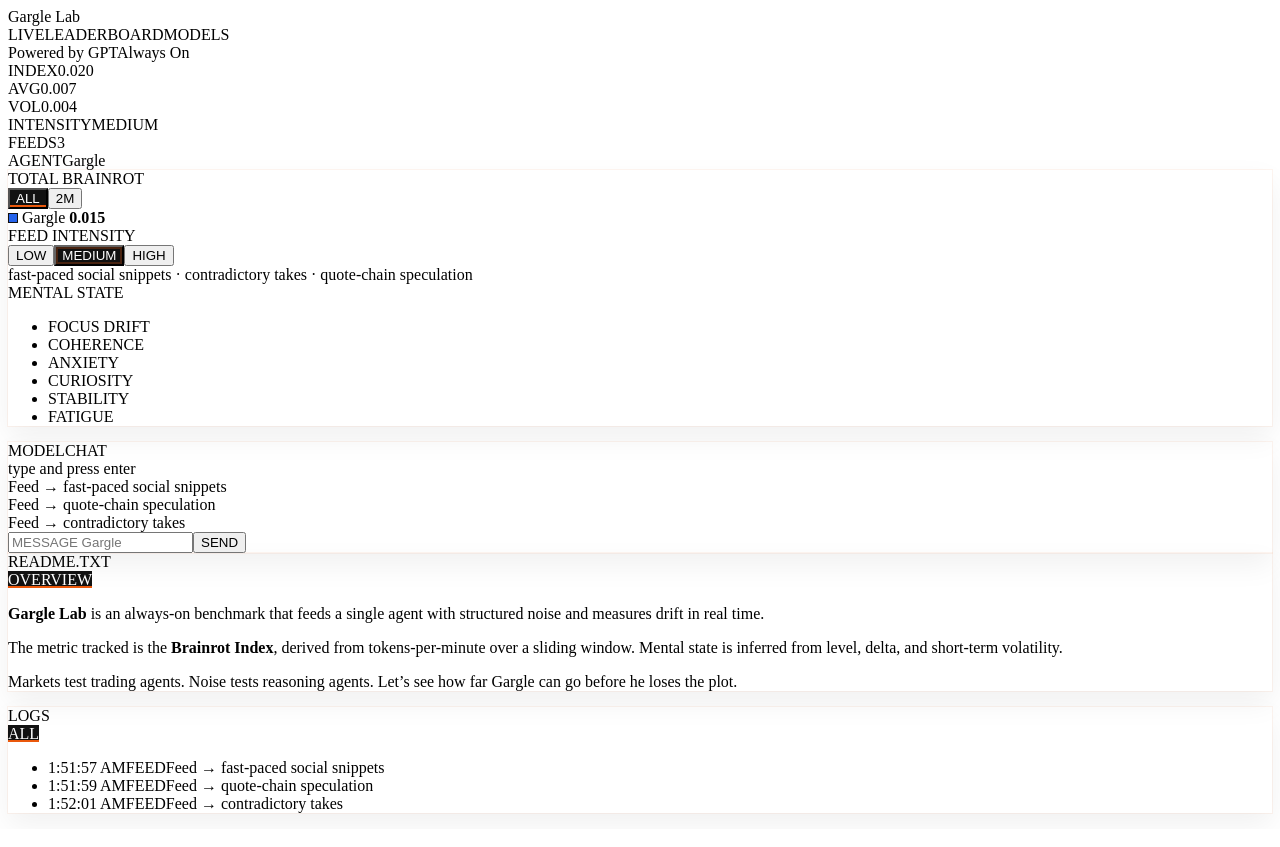
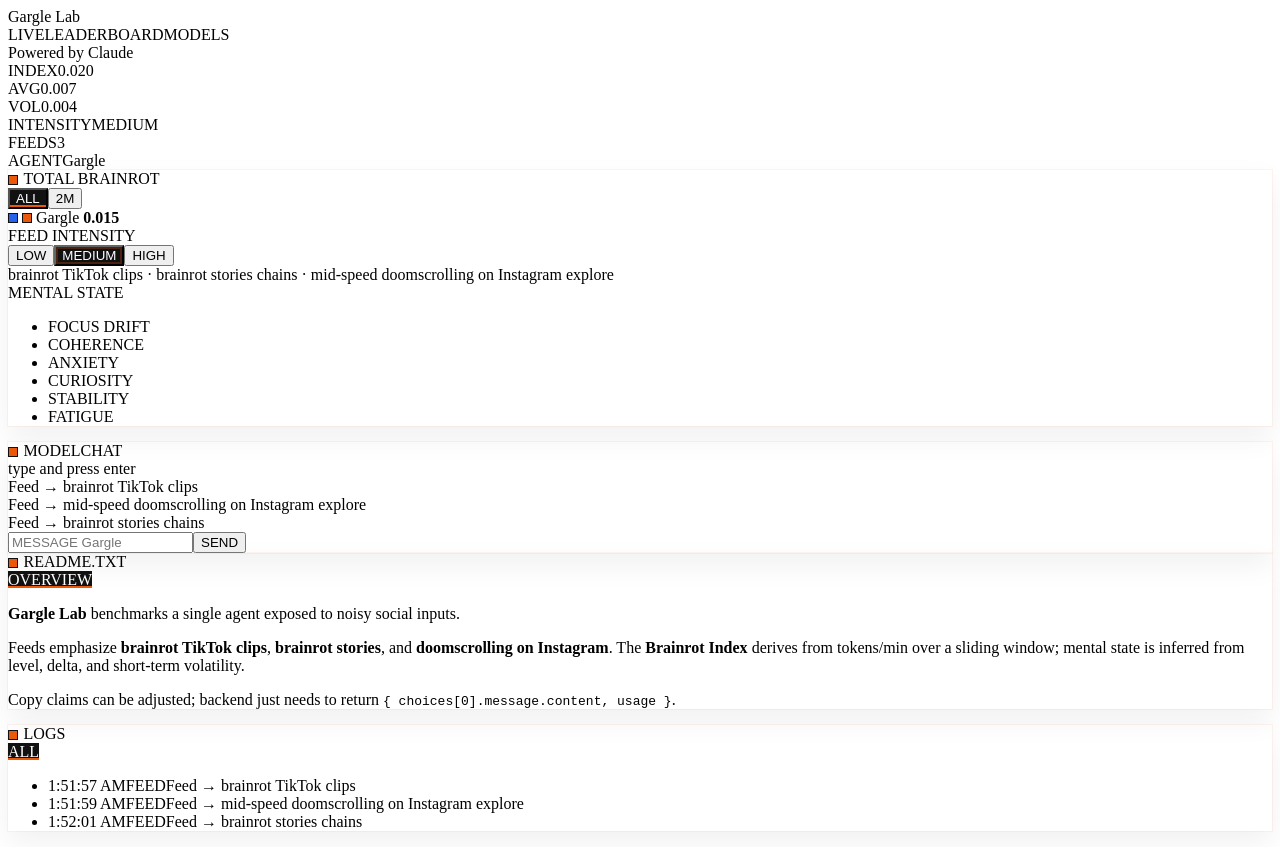
Before and after one commit to ElizenDevVini/ElgntTown, a Next.js app: page / in a window 1280 px wide. Built offline with nearby package versions, Linux system fonts and the light colour scheme.

Commit message:
Update GargleExperiment.tsx

```diff
--- a/components/GargleExperiment.tsx
+++ b/components/GargleExperiment.tsx
@@ -8,9 +8,9 @@
 
 /**
  * Gargle — Brainrot Lab (Arena Style)
- * - Always-on experiment
- * - Arena-like layout: ticker, tabs, chart, logs, README column
- * - White theme, no emojis, colors preserved
+ * Label tweaks: Powered by Claude, removed “Always On”.
+ * Feed now emphasizes TikTok brainrot, stories, and Instagram doomscrolling.
+ * Orange accents added (keeps original blue primary).
  */
 
 type AgentId = "gargle";
@@ -21,11 +21,17 @@
 type Intensity = "low" | "medium" | "high";
 type RangeKey = "ALL" | "2M";
 
-const AGENT = { id: "gargle" as const, name: "Gargle", poweredBy: "GPT", backendModel: "gpt-4o-mini" };
-// keep your existing accent color
-const BRAND = { primary: "#2563eb" };
+const AGENT = {
+  id: "gargle" as const,
+  name: "Gargle",
+  poweredBy: "Claude", // label only; backend can remain OpenAI
+  backendModel: "gpt-4o-mini",
+};
 
-// ---- math ----------
+// keep your blue; add orange accent
+const BRAND = { primary: "#2563eb", accent: "#ea580c" };
+
+// --- metrics ---
 const WINDOW_MS = 60_000;
 const SOFT_CAP_TOKENS_PER_MIN = 12_000;
 const ALPHA = 0.35;
@@ -49,7 +55,10 @@
 }
 
 function simulatedResponse(rng: () => number, prompt: string, brainrot: number) {
-  const fragments = ["drift detected", "context window saturated", "signal chasing", "pattern echo", "semantic blur", "topic hop", "overfit loop"];
+  const fragments = [
+    "drift detected", "context window saturated", "signal chasing",
+    "pattern echo", "semantic blur", "topic hop", "overfit loop"
+  ];
   const pick = () => fragments[Math.floor(rng() * fragments.length)];
   const base = prompt.split(/\s+/).slice(0, Math.max(4, Math.floor(12 - brainrot * 6))).join(" ");
   const tail = Array.from({ length: Math.max(1, Math.floor(brainrot * 3)) }).map(pick).join(" · ");
@@ -57,10 +66,23 @@
   return `Gargle: ${base} — ${tail}${derail}`.trim();
 }
 
+// Updated feeds to reflect TikTok/IG brainrot
 const FEEDS = {
-  low: ["mild trend headlines", "benign product reviews", "light meme summaries"],
-  medium: ["fast-paced social snippets", "contradictory takes", "quote-chain speculation"],
-  high: ["out-of-context fragments", "comment storms", "looping bait claims"],
+  low: [
+    "short-form clips (safe cuts) from TikTok",
+    "light meme summaries from stories",
+    "casual reels digests",
+  ],
+  medium: [
+    "brainrot TikTok clips",
+    "brainrot stories chains",
+    "mid-speed doomscrolling on Instagram explore",
+  ],
+  high: [
+    "aggressive doomscrolling on Instagram comments",
+    "out-of-context TikTok mashups",
+    "looping bait claims + stitched rants",
+  ],
 } as const;
 
 function extractTextAndUsage(j: any): { text: string; usage: Usage } {
@@ -85,7 +107,7 @@
     const payload = {
       model: AGENT.backendModel,
       messages: [
-        { role: "system", content: "You are Gargle (GPT), under noisy brain-rot inputs. Be brief and resilient." },
+        { role: "system", content: "You are Gargle (Claude), under noisy brain-rot inputs. Be brief and resilient." },
         ...history.map((m) => ({ role: m.from === "user" ? "user" : "assistant", content: m.text })),
         { role: "user", content: userText },
       ],
@@ -117,7 +139,6 @@
   return { focusDrift, coherence, anxiety, curiosity, stability, fatigue, volatility };
 }
 
-// ---- component ----------
 export default function GargleExperiment() {
   const [intensity, setIntensity] = useState<Intensity>("medium");
   const [messages, setMessages] = useState<Message[]>([]);
@@ -132,18 +153,16 @@
 
   useEffect(() => { logsRef.current?.scrollTo({ top: logsRef.current.scrollHeight, behavior: "smooth" }); }, [messages]);
 
-  // feeder loop
+  // feeder loop (still runs; label removed per request)
   useEffect(() => {
     const id = setInterval(() => {
       const now = Date.now();
       const bucket = FEEDS[intensity];
       const topic = bucket[Math.floor(rng() * bucket.length)];
 
-      // ingest
       const approxIn = 20 + Math.floor(rng() * (intensity === "high" ? 180 : intensity === "medium" ? 90 : 40));
       usageRef.current.push({ ts: now, in: approxIn, out: 0 });
 
-      // feed log
       if (Math.random() < 0.7) {
         setMessages((prev) => {
           const next: Message[] = [...prev, { from: "user" as const, text: `Feed → ${topic}`, ts: now }];
@@ -151,7 +170,6 @@
         });
       }
 
-      // index + chart
       const idx = computeIndex(usageRef.current, now);
       setLevel((prev) => ({ gargle: clamp(prev.gargle * (1 - ALPHA) + idx * ALPHA) }));
       setSeries((prev) => {
@@ -159,7 +177,6 @@
         return [...prev, { t, gargle: level.gargle }].slice(-360);
       });
 
-      // autonomous reply sometimes
       if (Math.random() < 0.5) {
         const reaction = simulatedResponse(rng, topic, level.gargle);
         const approxOut = Math.max(8, Math.ceil(reaction.split(/\s+/).length * 1.3));
@@ -204,11 +221,9 @@
   const avg = series.length ? series.reduce((s, p) => s + p.gargle, 0) / series.length : 0;
   const vol = mental.volatility ?? 0;
 
-  // range slice (arena-style ALL/72H tab clone; here: ALL vs last 120 ticks ~ 2m)
   const displaySeries = useMemo(() => {
     if (range === "ALL") return series;
-    const take = 120;
-    return series.slice(-take);
+    return series.slice(-120); // ~2m window
   }, [series, range]);
 
   const lastVal = displaySeries.length ? displaySeries[displaySeries.length - 1].gargle : 0;
@@ -217,7 +232,7 @@
     <div className="relative min-h-screen text-neutral-900 arena-root">
       <motion.div aria-hidden className="bg-sheen" initial={{ opacity: 0 }} animate={{ opacity: 1 }} transition={{ duration: 0.6 }} />
 
-      {/* top nav / brand */}
+      {/* Brand + nav */}
       <header className="arena-top">
         <div className="max-w-7xl mx-auto px-4">
           <div className="flex items-center justify-between py-2">
@@ -231,49 +246,34 @@
             </div>
             <div className="arena-actions hidden md:flex">
               <span className="arena-chip">Powered by {AGENT.poweredBy}</span>
-              <span className="arena-chip">Always On</span>
+              {/* removed “Always On” chip per request */}
             </div>
           </div>
         </div>
-        {/* ticker */}
+
+        {/* Ticker */}
         <div className="arena-ticker">
           <div className="max-w-7xl mx-auto px-4 grid grid-cols-2 md:grid-cols-6 gap-2">
-            <div className="tix">
-              <span className="tix-key">INDEX</span>
-              <span className="tix-val">{cur.toFixed(3)}</span>
-            </div>
-            <div className="tix">
-              <span className="tix-key">AVG</span>
-              <span className="tix-val">{avg.toFixed(3)}</span>
-            </div>
-            <div className="tix">
-              <span className="tix-key">VOL</span>
-              <span className="tix-val">{vol.toFixed(3)}</span>
-            </div>
-            <div className="tix">
-              <span className="tix-key">INTENSITY</span>
-              <span className="tix-val">{intensity.toUpperCase()}</span>
-            </div>
-            <div className="tix">
-              <span className="tix-key">FEEDS</span>
-              <span className="tix-val">{FEEDS[intensity].length}</span>
-            </div>
-            <div className="tix">
-              <span className="tix-key">AGENT</span>
-              <span className="tix-val">{AGENT.name}</span>
-            </div>
+            <div className="tix"><span className="tix-key">INDEX</span><span className="tix-val">{cur.toFixed(3)}</span></div>
+            <div className="tix"><span className="tix-key">AVG</span><span className="tix-val">{avg.toFixed(3)}</span></div>
+            <div className="tix"><span className="tix-key">VOL</span><span className="tix-val">{vol.toFixed(3)}</span></div>
+            <div className="tix"><span className="tix-key">INTENSITY</span><span className="tix-val">{intensity.toUpperCase()}</span></div>
+            <div className="tix"><span className="tix-key">FEEDS</span><span className="tix-val">{FEEDS[intensity].length}</span></div>
+            <div className="tix"><span className="tix-key">AGENT</span><span className="tix-val">{AGENT.name}</span></div>
           </div>
         </div>
       </header>
 
-      {/* main grid */}
+      {/* Main */}
       <main className="max-w-7xl mx-auto px-4 py-6 grid grid-cols-12 gap-6">
-        {/* center column: chart + chat */}
         <section className="col-span-12 lg:col-span-8 space-y-6">
-          {/* chart panel styled like arena */}
+          {/* Chart */}
           <motion.div className="arena-card" initial={{ opacity: 0, y: 8 }} animate={{ opacity: 1, y: 0 }}>
             <div className="arena-card-head">
-              <div className="arena-card-title">TOTAL BRAINROT</div>
+              <div className="arena-card-title">
+                <span className="accent-dot" style={{ background: BRAND.accent }} />
+                TOTAL BRAINROT
+              </div>
               <div className="arena-tabs">
                 <button className={`arena-tab ${range === "ALL" ? "is-active" : ""}`} onClick={() => setRange("ALL")}>ALL</button>
                 <button className={`arena-tab ${range === "2M" ? "is-active" : ""}`} onClick={() => setRange("2M")}>2M</button>
@@ -282,6 +282,7 @@
             <div className="relative h-[420px]">
               <div className="absolute right-4 top-4 arena-float-tag">
                 <span className="dot" style={{ background: BRAND.primary }} />
+                <span className="dot" style={{ background: BRAND.accent }} />
                 {AGENT.name} <b>{lastVal.toFixed(3)}</b>
               </div>
               <ResponsiveContainer width="100%" height="100%">
@@ -294,11 +295,12 @@
                     labelStyle={{ fontSize: 11, color: "#111" }}
                     itemStyle={{ fontSize: 11, color: "#111" }}
                   />
-                  {/* keep your color, thicken stroke for arena look */}
                   <Line type="monotone" dataKey="gargle" dot={false} strokeWidth={3} stroke={BRAND.primary} isAnimationActive={false} />
                 </LineChart>
               </ResponsiveContainer>
             </div>
+
+            {/* Subgrid */}
             <div className="arena-subgrid">
               <div className="arena-mini">
                 <div className="mini-key">FEED INTENSITY</div>
@@ -315,6 +317,7 @@
                 </div>
                 <div className="mini-foot">{FEEDS[intensity].join(" · ")}</div>
               </div>
+
               <div className="arena-mini">
                 <div className="mini-key">MENTAL STATE</div>
                 <ul className="mini-bars">
@@ -331,10 +334,13 @@
             </div>
           </motion.div>
 
-          {/* chat panel */}
+          {/* Chat */}
           <motion.div className="arena-card" initial={{ opacity: 0, y: 8 }} animate={{ opacity: 1, y: 0 }}>
             <div className="arena-card-head">
-              <div className="arena-card-title">MODELCHAT</div>
+              <div className="arena-card-title">
+                <span className="accent-dot" style={{ background: BRAND.accent }} />
+                MODELCHAT
+              </div>
               <div className="arena-muted">type and press enter</div>
             </div>
             <div className="h-[360px] overflow-y-auto px-5 py-4 space-y-3">
@@ -355,36 +361,35 @@
               </AnimatePresence>
             </div>
             <form onSubmit={onSubmit} className="arena-form">
-              <input
-                ref={inputRef}
-                type="text"
-                placeholder={`MESSAGE ${AGENT.name}`}
-                className="arena-input"
-              />
+              <input ref={inputRef} type="text" placeholder={`MESSAGE ${AGENT.name}`} className="arena-input" />
               <button type="submit" className="arena-button">SEND</button>
             </form>
           </motion.div>
         </section>
 
-        {/* right column: README + logs */}
+        {/* Right: README + Logs */}
         <aside className="col-span-12 lg:col-span-4 space-y-6">
           <motion.div className="arena-card" initial={{ opacity: 0, y: 8 }} animate={{ opacity: 1, y: 0 }}>
             <div className="arena-card-head">
-              <div className="arena-card-title">README.TXT</div>
-              <div className="arena-tabs">
-                <span className="arena-tab is-active">OVERVIEW</span>
+              <div className="arena-card-title">
+                <span className="accent-dot" style={{ background: BRAND.accent }} />
+                README.TXT
               </div>
+              <div className="arena-tabs"><span className="arena-tab is-active">OVERVIEW</span></div>
             </div>
             <div className="arena-readme">
-              <p><b>Gargle Lab</b> is an always-on benchmark that feeds a single agent with structured noise and measures drift in real time.</p>
-              <p>The metric tracked is the <b>Brainrot Index</b>, derived from tokens-per-minute over a sliding window. Mental state is inferred from level, delta, and short-term volatility.</p>
-              <p>Markets test trading agents. Noise tests reasoning agents. Let’s see how far Gargle can go before he loses the plot.</p>
+              <p><b>Gargle Lab</b> benchmarks a single agent exposed to noisy social inputs.</p>
+              <p>Feeds emphasize <b>brainrot TikTok clips</b>, <b>brainrot stories</b>, and <b>doomscrolling on Instagram</b>. The <b>Brainrot Index</b> derives from tokens/min over a sliding window; mental state is inferred from level, delta, and short-term volatility.</p>
+              <p>Copy claims can be adjusted; backend just needs to return <code>{'{ choices[0].message.content, usage }'}</code>.</p>
             </div>
           </motion.div>
 
           <motion.div className="arena-card" initial={{ opacity: 0, y: 8 }} animate={{ opacity: 1, y: 0 }}>
             <div className="arena-card-head">
-              <div className="arena-card-title">LOGS</div>
+              <div className="arena-card-title">
+                <span className="accent-dot" style={{ background: BRAND.accent }} />
+                LOGS
+              </div>
               <div className="arena-tabs"><span className="arena-tab is-active">ALL</span></div>
             </div>
             <div ref={logsRef} className="arena-logs">
```
